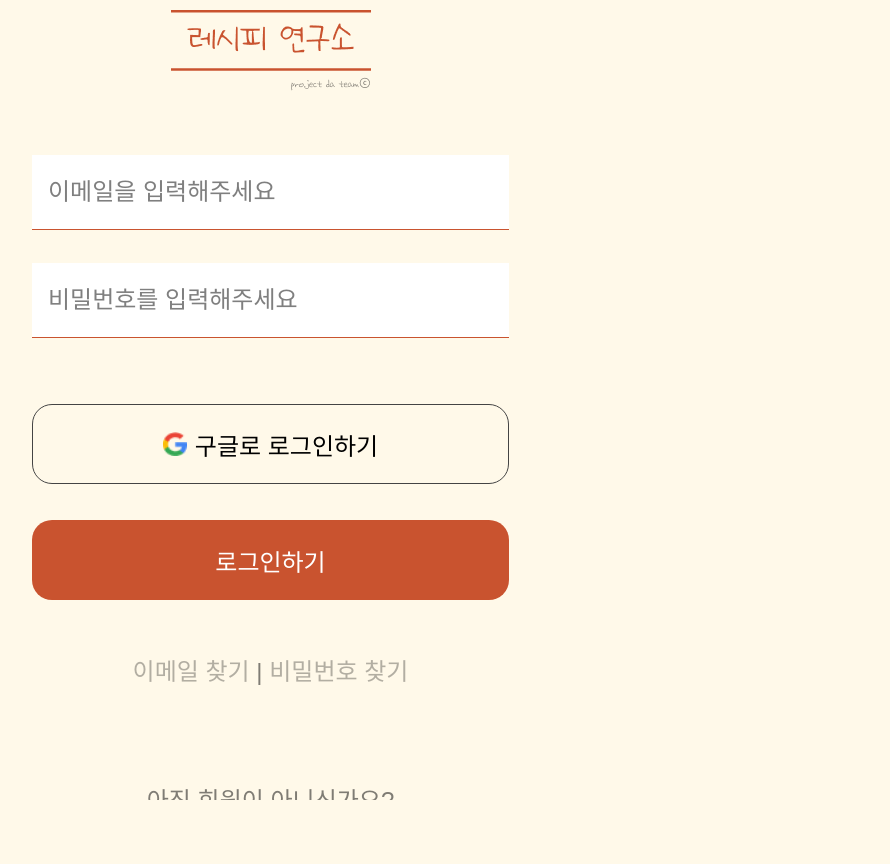
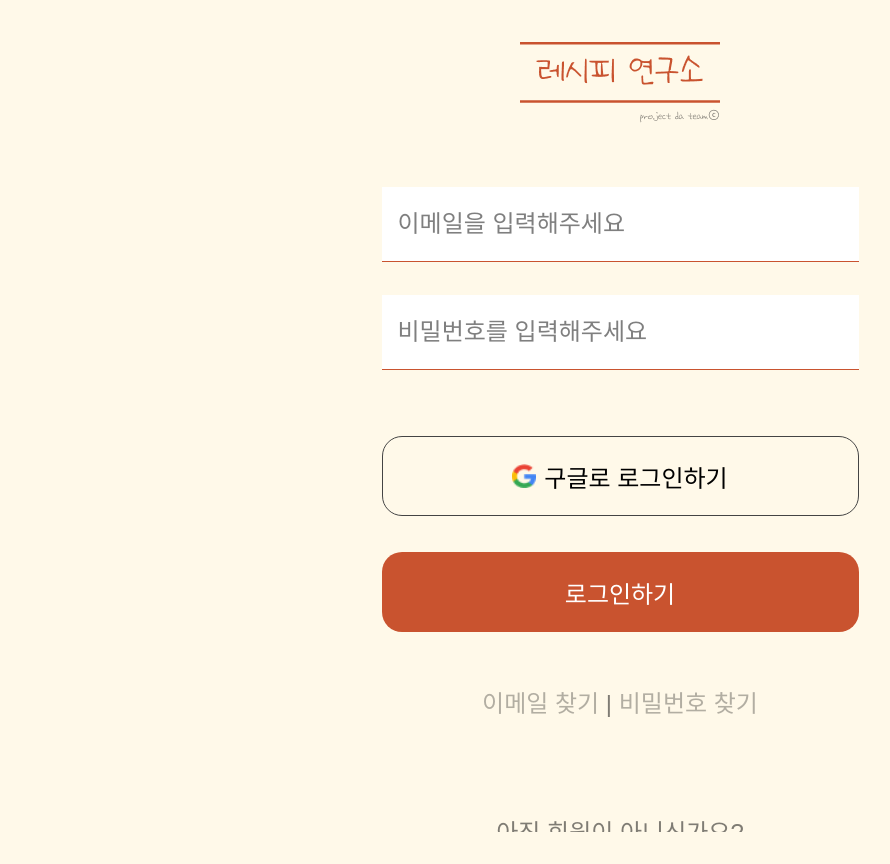
Before and after one commit to rong9835/recipe_project, a React (Vite) app: page /login in a window 1280 px wide. Shown: the whole page, without its empty margins (20-910 px from the left). Before the commit the page ends 832 px from the top, so only its background shows below. Built offline with nearby package versions, Linux system fonts and the light colour scheme; no server answers; a web font is replaced by a local one.

Commit message:
Design 레이아웃 tsx 수정(로그인,회원가입,이메일찾기 페이지에 로고푸터 안나오게 변경

```diff
--- a/package.json
+++ b/package.json
@@ -12,7 +12,7 @@
 	},
 	"dependencies": {
 		"@ant-design/icons": "^5.5.1",
-		"antd": "^5.21.3",
+		"antd": "^5.21.4",
 		"firebase": "^10.14.1",
 		"react": "^18.3.1",
 		"react-dom": "^18.3.1",
--- a/src/layout/Layout.tsx
+++ b/src/layout/Layout.tsx
@@ -1,24 +1,18 @@
-import { useLocation } from 'react-router-dom';
 import Footer from './footer/Footer';
 import Header from './header/Header';
 import { useLocation } from 'react-router-dom';
 
 const Layout = ({ children }: any) => {
-	const location = useLocation();
+    const location = useLocation();
+    const hideHeaderFooter = ['/login', '/forgot-password', '/signup'].includes(location.pathname);
 
-	// 헤더와 푸터를 보여줄 경로
-	const showHeaderFooter =
-		location.pathname === '/' || location.pathname === '/recipelist'; // + '/recipedetail/:id' 경로
-
-	return (
-		<>
-			{showHeaderFooter && <Header />}
-
-			<main>{children}</main>
-
-			{showHeaderFooter && <Footer />}
-		</>
-	);
+    return (
+        <div>
+            {!hideHeaderFooter && <Header />}
+            <main>{children}</main>
+            {!hideHeaderFooter && <Footer />}
+        </div>
+    );
 };
 
 export default Layout;
--- a/src/pages/auth/login/ForgotPassword.module.css
+++ b/src/pages/auth/login/ForgotPassword.module.css
@@ -57,7 +57,7 @@ body {
 }
 
 .input {
-  height: 35px;
+  height: 70px;
   padding: 18px;
   margin-bottom: 40px;
   border: 1px solid rgba(0, 0, 0, 0.3);
--- a/src/pages/auth/login/Login.module.css
+++ b/src/pages/auth/login/Login.module.css
@@ -1,13 +1,13 @@
-body, #root {
+body{
   background-color: #FFF9E9;
   font-family: 'SUIT Variable', sans-serif;
   margin: 0;
   padding: 0;
-  height: 100vh;
+  min-height: 100vh;
   display: flex;
   justify-content: center;
   align-items: center;
-  overflow: hidden;
+  overflow-y: auto;
 }
 
 .loginContainer {
@@ -17,8 +17,14 @@ body, #root {
   box-sizing: border-box;
   overflow-y: auto;
   max-height: 100vh;
+  display: flex;
+  flex-direction: column;
+  margin: auto;
 }
 
+.loginBox {
+  width: 100%;
+}
 
 .title {
   text-align: center;
--- a/src/pages/auth/login/Login.tsx
+++ b/src/pages/auth/login/Login.tsx
@@ -3,14 +3,12 @@ import { Link, useNavigate } from 'react-router-dom';
 import styles from './Login.module.css';
 import errorIcon from '../../../assets/icon_error.png';
 import { useAuth } from '../../../context/AuthContext';
-import { Link, useNavigate } from 'react-router-dom';
-
 
 const Login = () => {
     const [email, setEmail] = useState('');
     const [password, setPassword] = useState('');
     const [loginError, setLoginError] = useState('');
-	const { login, googleLogin } = useAuth();
+    const { login, googleLogin, loading } = useAuth();
     const navigate = useNavigate();
 
     const handleLogin = async (e: React.FormEvent) => {
@@ -74,12 +72,13 @@ const Login = () => {
                         type="button"
                         onClick={handleGoogleLogin}
                         className={styles.googleButton}
+                        disabled={loading}
                     >
-						<img src="./src/assets/icon_google.png" alt="Google" /> 구글로
-						로그인하기
+                        <img src="./src/assets/icon_google.png" alt="Google" />
+                        {loading ? '로그인 중...' : '구글로 로그인하기'}
                     </button>
-					<button type="submit" className={styles.loginButton}>
-						로그인하기
+                    <button type="submit" className={styles.loginButton} disabled={loading}>
+                        {loading ? '로그인 중...' : '로그인하기'}
                     </button>
                 </form>
                 <div className={styles.links}>
```
Also changed, not shown: 1 other file (tests, documents, lock files or other folders). Lines whose indentation alone changed are shown as unchanged.
